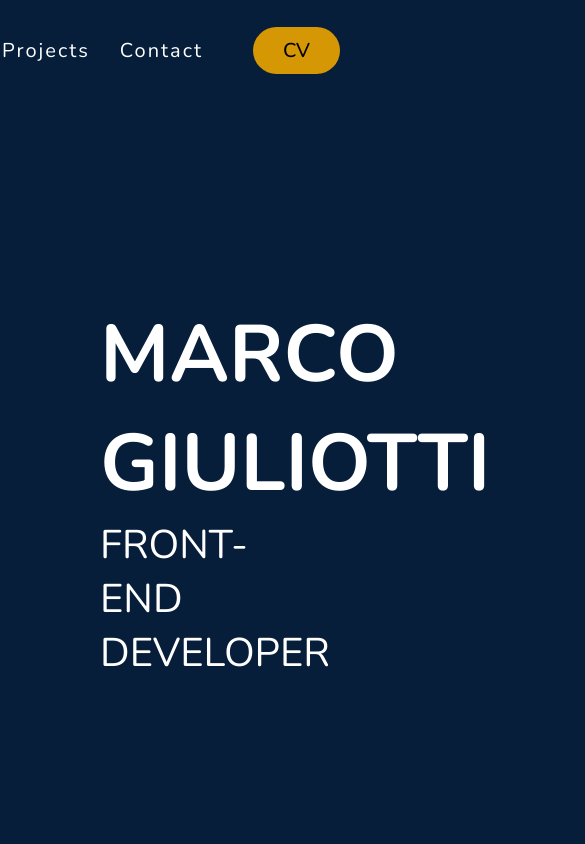
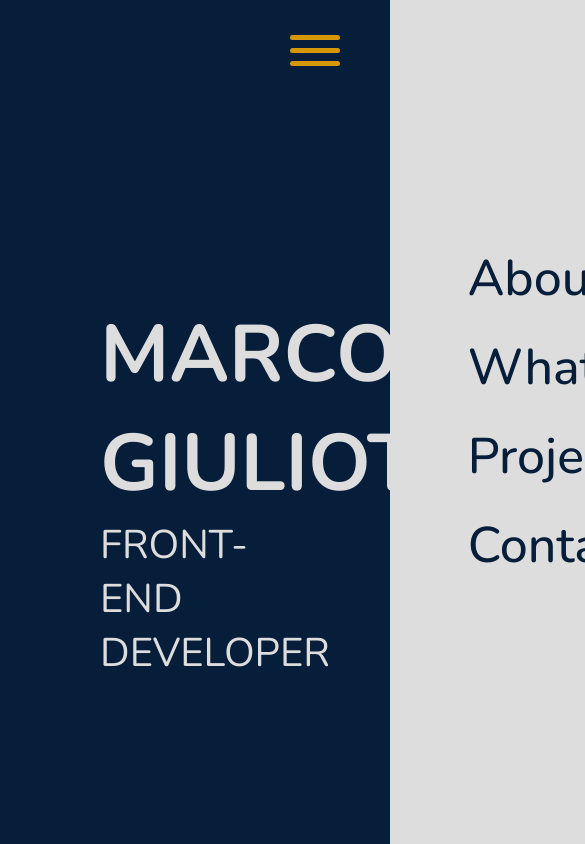
Before and after one commit to MarcoJul/Portfolio-web, a React (Create React App) app: page / in a window 390 px wide. Shown: the top 844 px of the page, 585 px wide, since content can reach past the window. Built offline with nearby package versions, Linux system fonts and the light colour scheme.

Commit message:
feat: header desktop and mobile

```diff
--- a/src/App.js
+++ b/src/App.js
@@ -1,11 +1,21 @@
 import { Fragment } from "react";
+import { useMediaQuery } from "react-responsive";
 import classes from "./App.module.css";
 import Header from "./components/Header";
+import HeaderMobile from "./components/HeaderMobile";
 
 function App() {
+  const isDesktop = useMediaQuery({
+    query: "(min-width:1024px)",
+  });
+  const isMobile = useMediaQuery({
+    query: "(max-width:1023px)",
+  });
+
   return (
     <Fragment>
-      <Header />
+      {isDesktop && <Header />}
+      {isMobile && <HeaderMobile />}
       <div className={classes.logo}>
         <h1>Marco Giuliotti</h1>
         <p>Front-end Developer</p>
--- a/src/App.module.css
+++ b/src/App.module.css
@@ -1,5 +1,4 @@
 .logo {
-  color: #fff;
   font-size: 4rem;
   text-transform: uppercase;
   font-weight: 300;
--- a/src/components/Header.js
+++ b/src/components/Header.js
@@ -1,5 +1,3 @@
-import { useRef } from "react";
-
 import classes from "./Header.module.css";
 
 const Header = () => {
--- /dev/null
+++ b/src/components/HeaderMobile.js
@@ -0,0 +1,44 @@
+import { useState } from "react";
+
+import classes from "./HeaderMobile.module.css";
+
+const HeaderMobile = () => {
+  const [menuIsOpen, setMenuIsOpen] = useState(false);
+  const openMenuHandler = () => {
+    console.log(menuIsOpen);
+    setMenuIsOpen(!menuIsOpen);
+  };
+  return (
+    <header className={classes.header}>
+      <div className={classes.hamburger} onClick={openMenuHandler}>
+        <div
+          className={`${classes.bar1} ${menuIsOpen ? classes.click : ""}`}
+        ></div>
+        <div
+          className={`${classes.bar2} ${menuIsOpen ? classes.click : ""}`}
+        ></div>
+        <div
+          className={`${classes.bar3} ${menuIsOpen ? classes.click : ""}`}
+        ></div>
+      </div>
+      <div className={`${classes.menu} ${menuIsOpen ? classes.click : ""}`}>
+        <ul className={classes.link}>
+          <li className={classes.listed}>
+            <a href="">About</a>
+          </li>
+          <li className={classes.listed}>
+            <a href="">What I Do</a>
+          </li>
+          <li className={classes.listed}>
+            <a href="">Projects</a>
+          </li>
+          <li className={classes.listed}>
+            <a href="">Contact</a>
+          </li>
+        </ul>
+      </div>
+    </header>
+  );
+};
+
+export default HeaderMobile;
--- /dev/null
+++ b/src/components/HeaderMobile.module.css
@@ -0,0 +1,80 @@
+.header {
+  height: 10rem;
+  display: flex;
+  justify-content: flex-end;
+  align-items: center;
+  color: #fff;
+  width: 100%;
+  padding-right: 5rem;
+}
+
+.hamburger {
+  width: max-content;
+  cursor: pointer;
+  z-index: 5;
+}
+
+.bar1,
+.bar2,
+.bar3 {
+  height: 5px;
+  background-color: #d69704;
+  width: 50px;
+  margin: 8px 0 8px 0;
+  transition: 0.5s;
+  border-radius: 2.5px;
+}
+
+.click.bar1 {
+  transform: rotate(-45deg) translate(-8px, 10px);
+  background-color: #061e3a;
+}
+
+.click.bar2 {
+  transform: scaleX(0);
+  transform-origin: center;
+}
+
+.click.bar3 {
+  transform: rotate(45deg) translate(-8px, -10px);
+  background-color: #061e3a;
+}
+
+.menu {
+  background-color: #ddd;
+  width: 100vw;
+  height: 100vh;
+  position: absolute;
+  top: 0;
+  left: 0;
+  z-index: 2;
+  transition: 1s;
+  transform: translate(100vw);
+  display: flex;
+  justify-content: center;
+  align-items: center;
+}
+
+.menu.click {
+  transform: translateX(0px);
+}
+
+.link {
+  list-style-type: none;
+  font-size: 5rem;
+}
+
+.listed {
+  margin-bottom: 2rem;
+}
+
+a {
+  text-decoration: none;
+  transition: all 0.4s;
+  color: #061e3a;
+}
+
+a:hover {
+  color: #d69704;
+  transition: all 0.4s;
+}
--- a/src/index.css
+++ b/src/index.css
@@ -15,5 +15,6 @@ html {
 
 body {
   background-color: #061e3a;
+  color: #ddd;
   font-family: "Nunito", sans-serif;
 }
```
